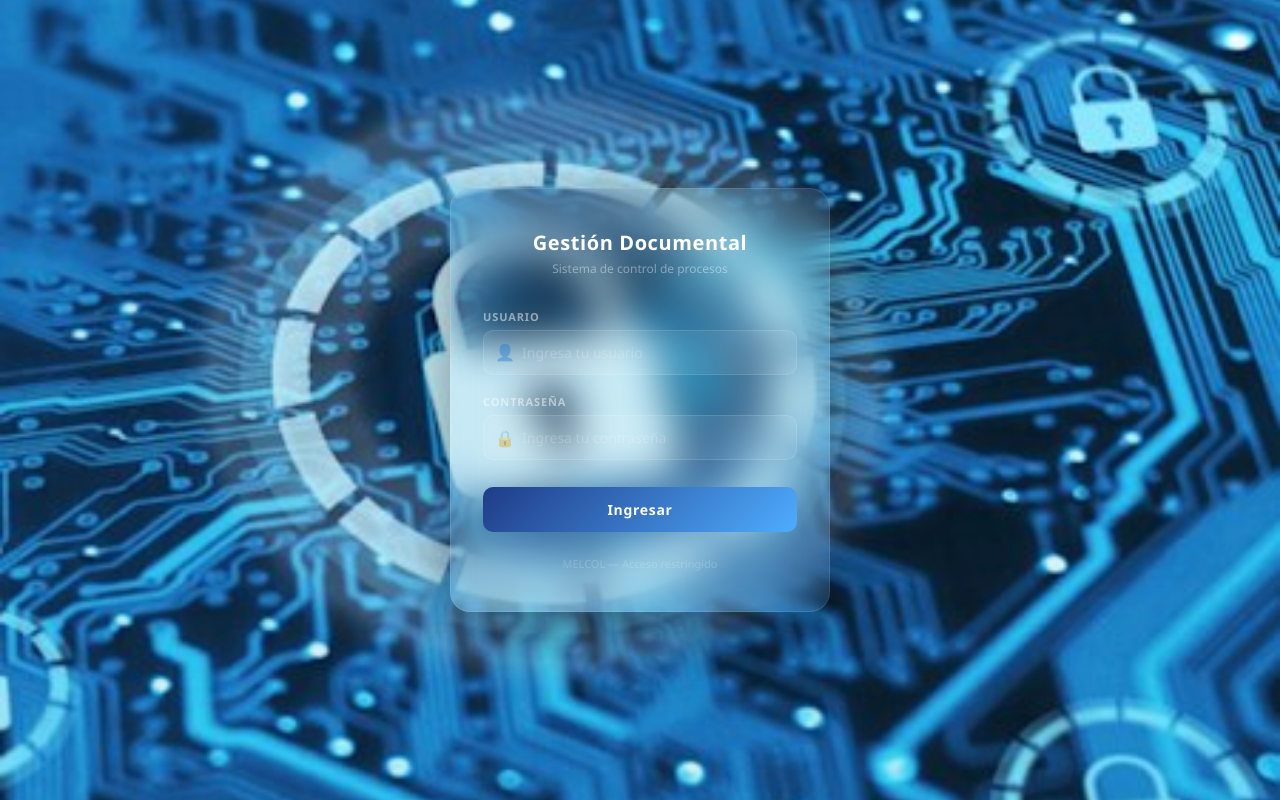
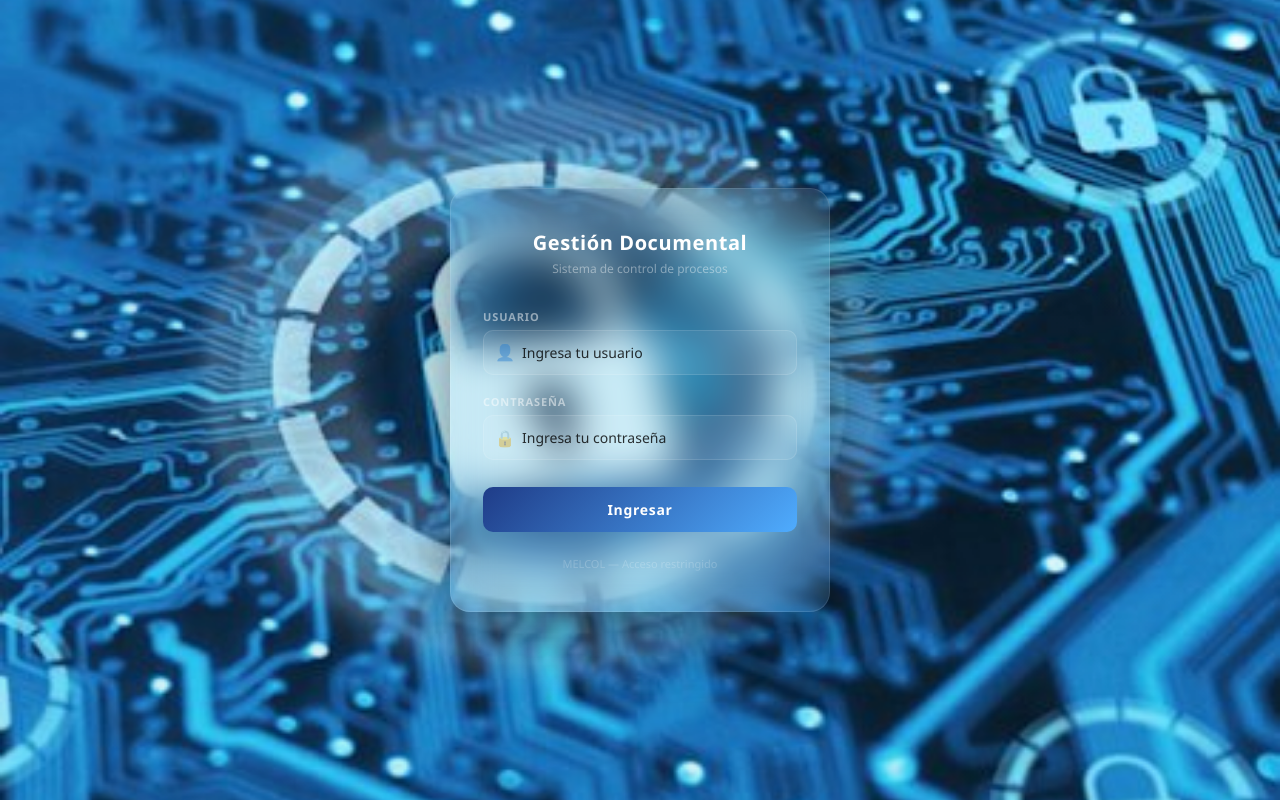
Before and after one commit to EstefanC25/Gestor-web, a plain HTML site: page login.html in a window 1280 px wide. Drawn offline with Linux system fonts and the light colour scheme.

Commit message:
Mejorar contraste texto login

```diff
--- a/login.html
+++ b/login.html
@@ -124,15 +124,15 @@
             background: rgba(255,255,255,0.07);
             border: 1px solid rgba(255,255,255,0.12);
             border-radius: 10px;
-            color: #ffffff;
+            color: #1f1a1a;
             outline: none;
             transition: border-color 0.2s, background 0.2s;
         }
 
         input[type="text"]::placeholder,
         input[type="password"]::placeholder {
-            color: rgba(255,255,255,0.2);
-        }
+               color: rgba(0,0,0,0.8);
+}
 
         input[type="text"]:focus,
         input[type="password"]:focus {
```
